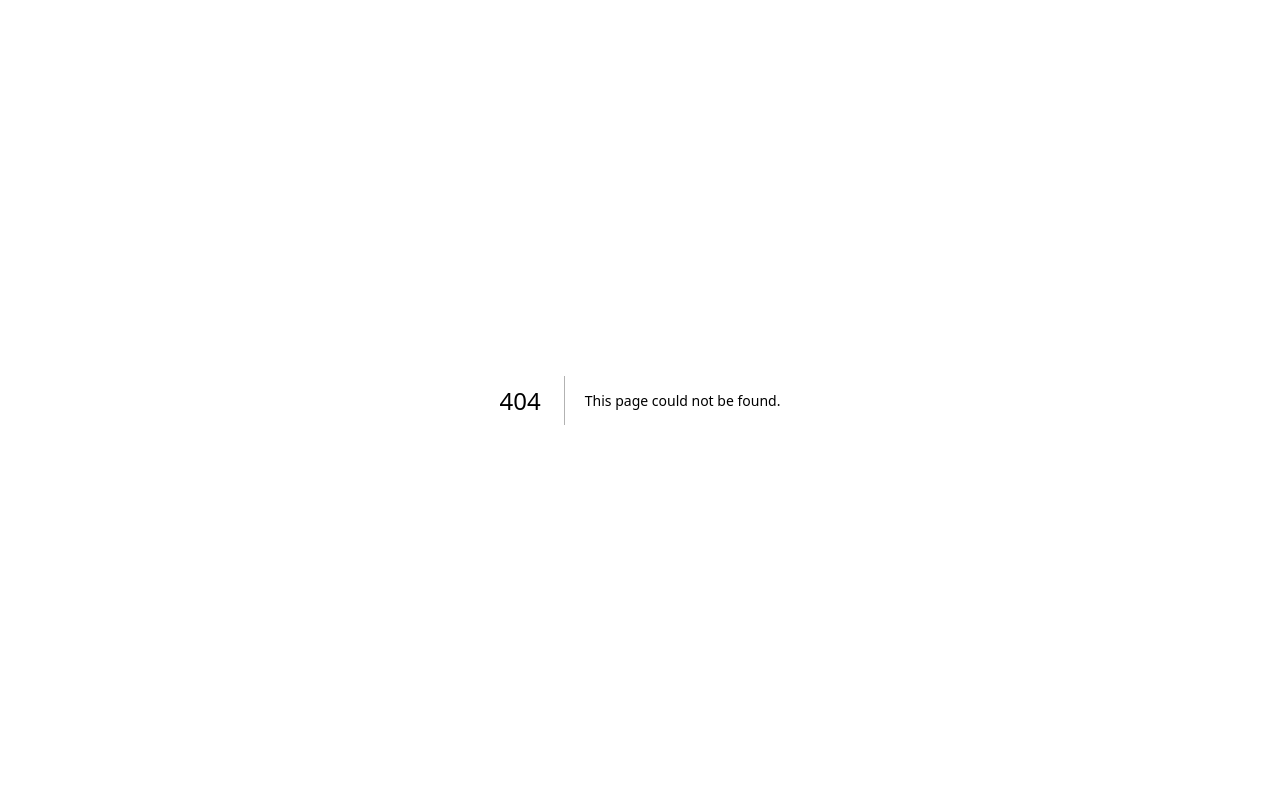
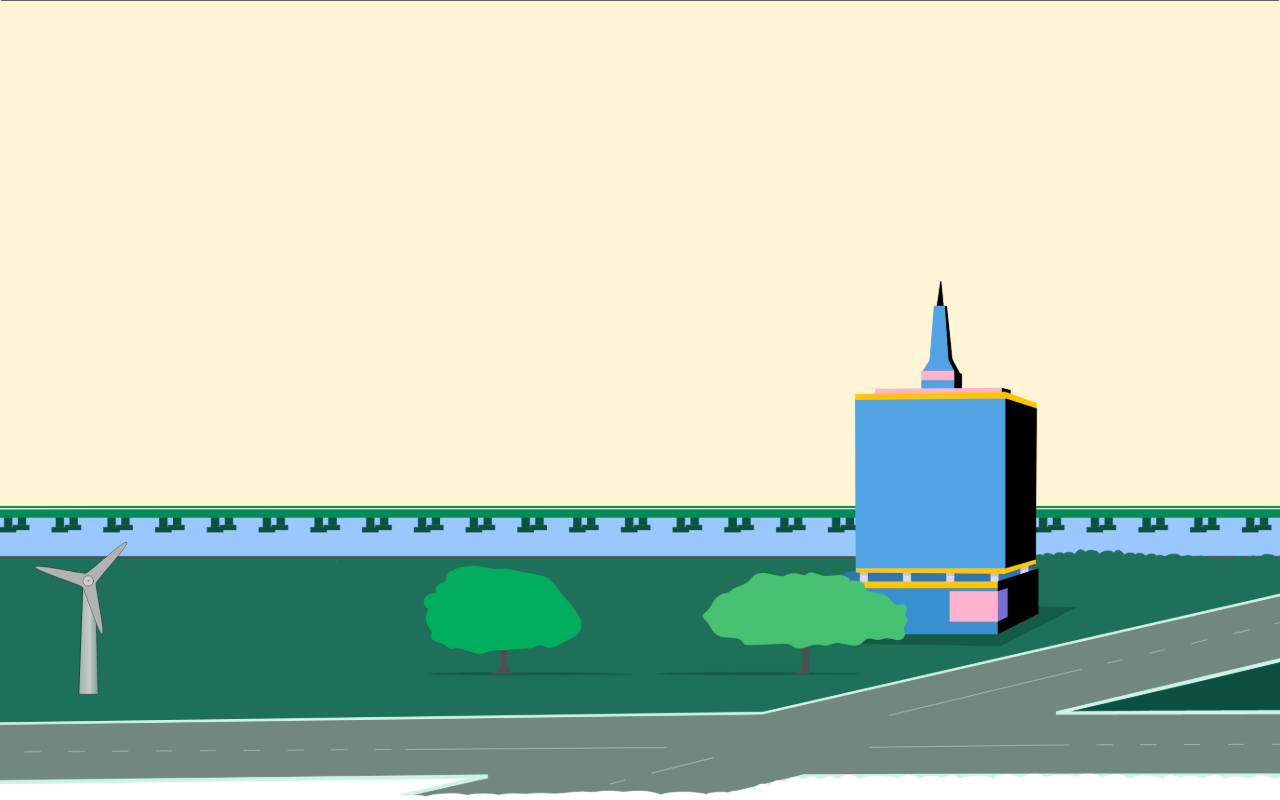
Before and after one commit to filmol/greeting-animations, a Next.js app: page /test in a window 1280 px wide. Before the commit this address had no page. Built offline with nearby package versions, Linux system fonts and the light colour scheme.

Commit message:
Add animated windmill turbine

```diff
--- a/pages/index.tsx
+++ b/pages/index.tsx
@@ -1,4 +1,5 @@
 import Head from 'next/head'
+import Windmill from './windmill'
 
 export default function Home() {
   return (
@@ -10,7 +11,14 @@ export default function Home() {
       </Head>
 
       <main className=''>
-        <div className="w-screen h-screen bg-cover bg-right bg-[url('/background.svg')]"></div>
+        <div className="w-screen h-screen bg-cover bg-right bg-[url('/background.svg')]">
+          {/* absolute left-8 bottom-16 */}
+          <div className='flex h-[15%] absolute bottom-8 left-8 cursor-pointer'>
+            <Windmill />
+            <Windmill />
+            <Windmill />
+          </div>
+        </div>
       </main>
     </div>
   )
--- /dev/null
+++ b/pages/test.tsx
@@ -0,0 +1,82 @@
+import Head from 'next/head'
+
+export default function Home() {
+  return (
+    <div>
+      <Head>
+        <title>Greetings Project</title>
+        <meta name='description' content='Generated by create next app' />
+        <link rel='icon' href='/favicon.ico' />
+      </Head>
+
+      <main className=''>
+        <div className="w-screen h-screen bg-cover bg-right bg-[url('/background.svg')]">
+          <svg
+            xmlns='http://www.w3.org/2000/svg'
+            version='1.1'
+            viewBox='0 0 750 1262.95'
+            className='h-[25%] absolute left-8 bottom-16 group duration-300 cursor-pointer'
+          >
+            <defs>
+              <linearGradient
+                id='linearGradient3834'
+                x1='251.28'
+                x2='474.02'
+                y1='630.15'
+                y2='630.15'
+                gradientUnits='userSpaceOnUse'
+              >
+                <stop offset='0' stopColor='#ccc' stopOpacity='0'></stop>
+                <stop
+                  offset='0.125'
+                  stopColor='#ccc'
+                  stopOpacity='0.655'
+                ></stop>
+                <stop offset='0.5' stopColor='#ccc'></stop>
+                <stop offset='1' stopColor='#ccc' stopOpacity='0'></stop>
+              </linearGradient>
+            </defs>
+            <g
+              fillRule='evenodd'
+              stroke='#000'
+              strokeLinecap='round'
+              strokeWidth='2'
+              className='group'
+              // transform='translate(-17.756 -37.857)'
+            >
+              <path
+                fill='url(#linearGradient3834)'
+                d='M325.86 253.48h73.581L416.96 999.8H297.83z'
+                opacity='0.99'
+              ></path>
+              <path
+                fill='#b3b3b3'
+                viewBox='0 0 24 24'
+                d='M443.66 620.067c-21.91 5.87-110.53-282.22-126.57-298.26-16.033-16.03-304.12-104.66-298.25-126.56 5.87-21.91 299.67 45.39 321.58 39.52 21.905-5.87 242.7-211.05 258.73-195.02 16.04 16.04-189.14 236.83-195.01 258.74-5.87 21.907 61.425 315.71 39.518 321.58z'
+                opacity='0.99'
+                className='group-hover:scale-[100%]' // Hack to stop turbine from spinning on hover
+              >
+                <animateTransform
+                  attributeType='xml'
+                  attributeName='transform'
+                  type='rotate'
+                  from='360 358 283'
+                  to='0 358 283'
+                  dur='4s'
+                  additive='sum'
+                  repeatCount='indefinite'
+                />
+              </path>
+              <path
+                fill='#ccc'
+                d='M388.241 283.955c0 18.384-14.903 33.287-33.287 33.287s-33.287-14.903-33.287-33.287 14.903-33.287 33.287-33.287 33.287 14.903 33.287 33.287z'
+                opacity='0.99'
+              ></path>
+            </g>
+            <circle cx='356' cy='283' r='7' fill='red' opacity='0.5' />
+          </svg>
+        </div>
+      </main>
+    </div>
+  )
+}
--- /dev/null
+++ b/pages/windmill.tsx
@@ -0,0 +1,65 @@
+import React from 'react'
+
+export default function Windmill() {
+  return (
+    <svg
+      xmlns='http://www.w3.org/2000/svg'
+      version='1.1'
+      viewBox='0 0 750 1262.95'
+      className='group duration-300 cursor-pointers hover:scale-105'
+    >
+      <defs>
+        <linearGradient
+          id='linearGradient3834'
+          x1='251.28'
+          x2='474.02'
+          y1='630.15'
+          y2='630.15'
+          gradientUnits='userSpaceOnUse'
+        >
+          <stop offset='0' stopColor='#ccc' stopOpacity='0'></stop>
+          <stop offset='0.125' stopColor='#ccc' stopOpacity='0.655'></stop>
+          <stop offset='0.5' stopColor='#ccc'></stop>
+          <stop offset='1' stopColor='#ccc' stopOpacity='0'></stop>
+        </linearGradient>
+      </defs>
+      <g
+        fillRule='evenodd'
+        stroke='#000'
+        strokeLinecap='round'
+        strokeWidth='2'
+        className='group'
+        // transform='translate(-17.756 -37.857)'
+      >
+        <path
+          fill='url(#linearGradient3834)'
+          d='M325.86 253.48h73.581L416.96 999.8H297.83z'
+          opacity='0.99'
+        ></path>
+        <path
+          fill='#b3b3b3'
+          viewBox='0 0 24 24'
+          d='M443.66 620.067c-21.91 5.87-110.53-282.22-126.57-298.26-16.033-16.03-304.12-104.66-298.25-126.56 5.87-21.91 299.67 45.39 321.58 39.52 21.905-5.87 242.7-211.05 258.73-195.02 16.04 16.04-189.14 236.83-195.01 258.74-5.87 21.907 61.425 315.71 39.518 321.58z'
+          opacity='0.99'
+          //   className='group-hover:scale-[100%]' // Hack to stop turbine from spinning on hover
+        >
+          <animateTransform
+            attributeType='xml'
+            attributeName='transform'
+            type='rotate'
+            from='360 358 283'
+            to='0 358 283'
+            dur='4s'
+            additive='sum'
+            repeatCount='indefinite'
+          />
+        </path>
+        <path
+          fill='#ccc'
+          d='M388.241 283.955c0 18.384-14.903 33.287-33.287 33.287s-33.287-14.903-33.287-33.287 14.903-33.287 33.287-33.287 33.287 14.903 33.287 33.287z'
+          opacity='0.99'
+        ></path>
+      </g>
+    </svg>
+  )
+}
```
